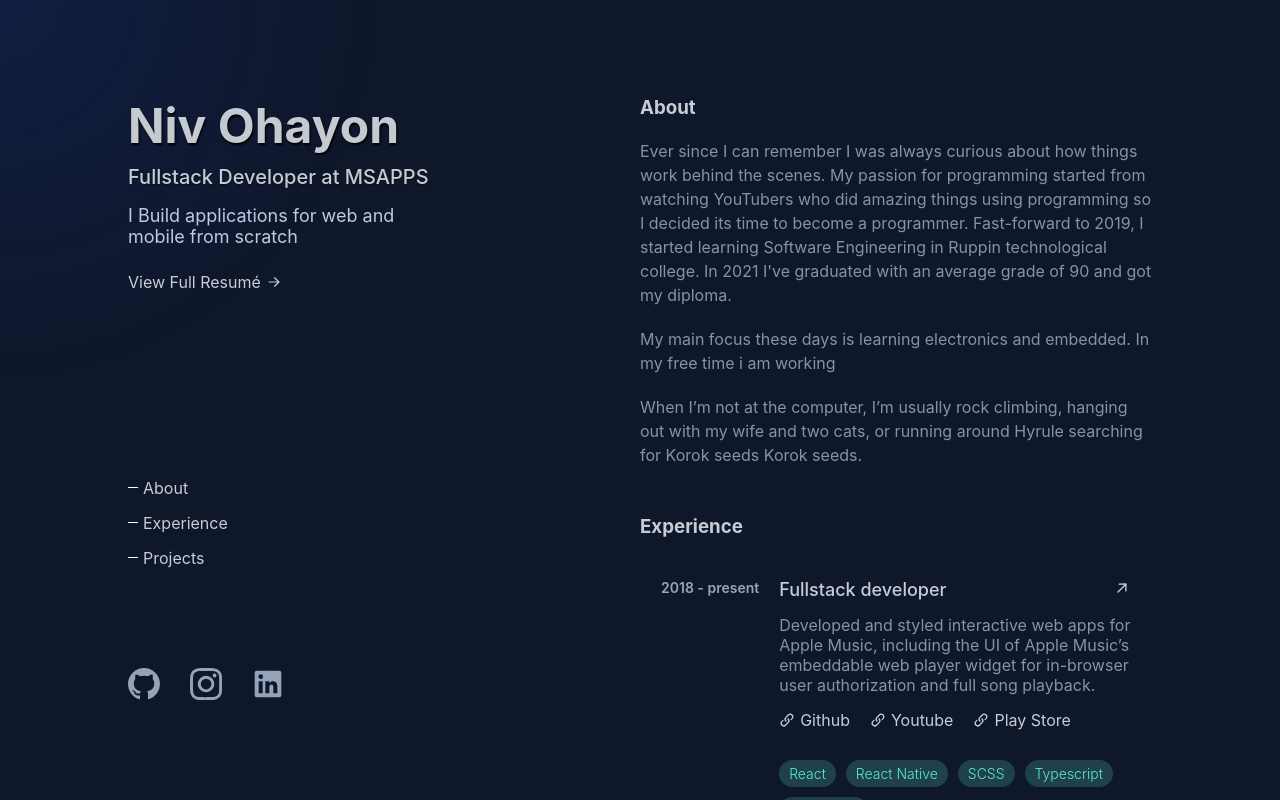
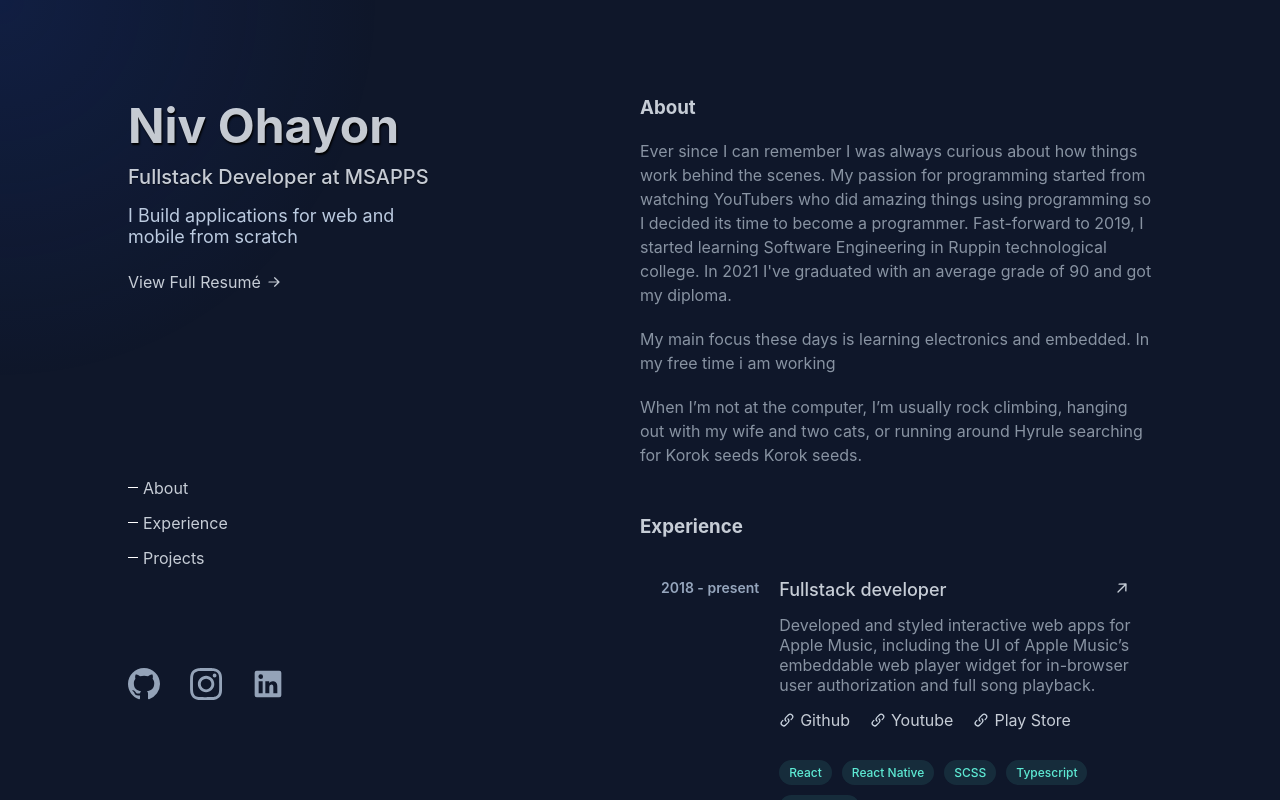
Before and after one commit to nivohayon/MyPortfolio, a React (Vite) app: page / in a window 1280 px wide. Built offline with nearby package versions, Linux system fonts and the light colour scheme.

Commit message:
Updated the style of SkillTag component

```diff
--- a/src/components/SkillTag/SkillTag.css
+++ b/src/components/SkillTag/SkillTag.css
@@ -1,8 +1,8 @@
 .title__SkillTag {
-  background-color: rgba(94, 234, 212, 0.2);
+  background-color: rgba(94, 234, 212, 0.1);
   padding: 5px 10px;
   border-radius: 50px;
   color: var(--green);
-  font-size: 14px;
-  font-weight: 300;
+  font-size: 12px;
+  font-weight: 500;
 }
```
